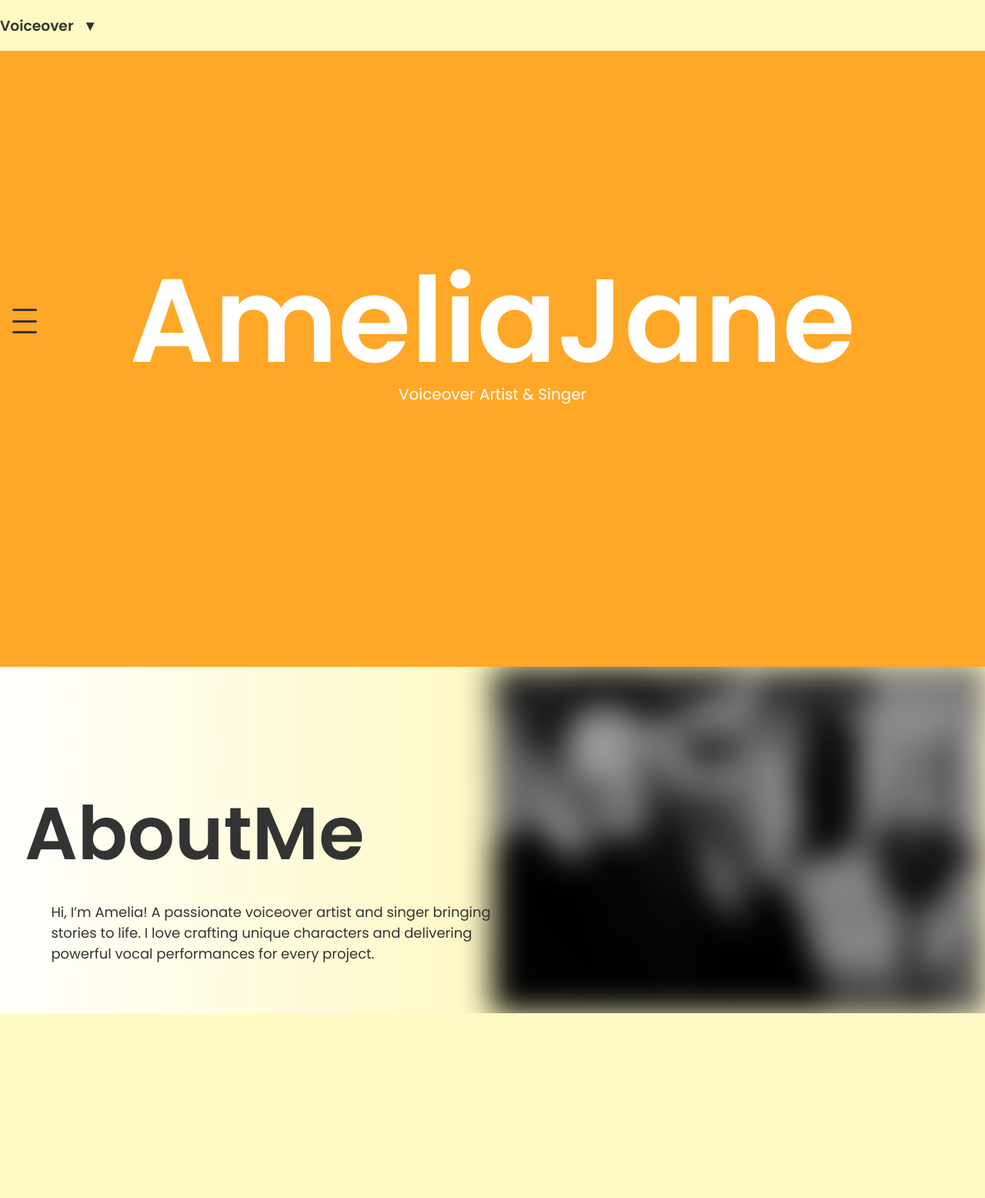
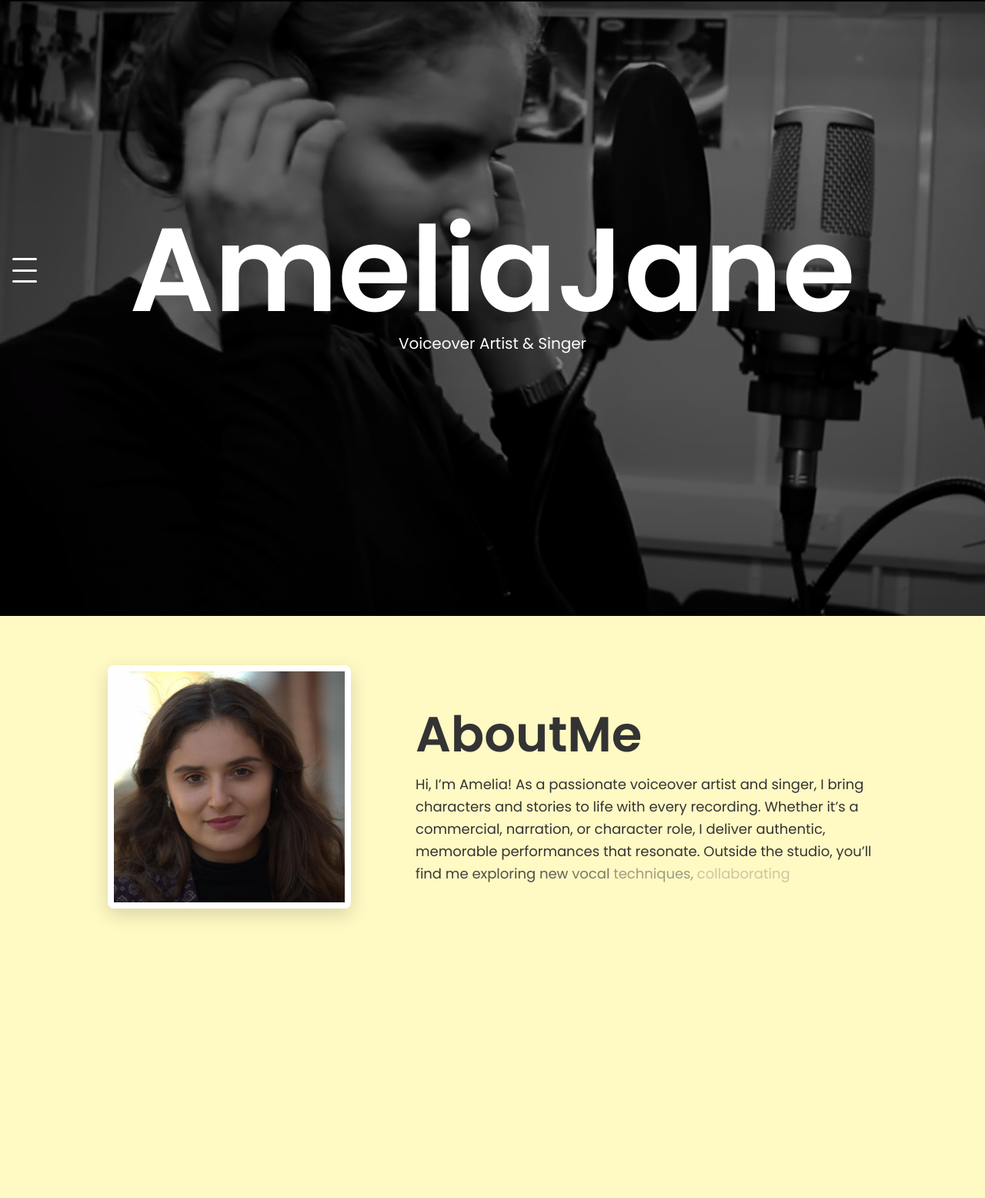
Before and after one commit to Joshua-Fields/Voiceover_Portfolio, a Flask app: page / in a window 1280 px wide. Shown: the top 1556 px of the page at 77% size. Run offline with Flask 3, Linux system fonts and the light colour scheme.

Commit message:
Fixed About Me Section

```diff
--- a/static/css/style.css
+++ b/static/css/style.css
@@ -22,7 +22,10 @@ body {
   align-items: center;
   justify-content: center;
   height: 100vh;
-  background: #FFA726;
+  background:
+    linear-gradient(rgba(0,0,0,0.4), rgba(0,0,0,0.4)),
+    url('/static/images/sideProfile.png') center center no-repeat;
+  background-size: cover;
   text-align: center;
   overflow: visible;
 }
@@ -106,29 +109,100 @@ body {
 }
 
 /* ----------------------------------------
-   About Section
+   About Section (Headshot + Text)
 ---------------------------------------- */
+/* 1) Parent styling */
+#about {
+  background-color: #FFF9C4; /* same as body background */
+  overflow: hidden;          /* contain transforms */
+  padding: 4rem 2rem;
+}
+
+/* 2) Flex container: stacked on mobile, two‐column on desktop */
+.about-content {
+  display: flex;
+  flex-direction: column;
+  align-items: center;
+  gap: 2rem;
+  max-width: 1000px;
+  margin: 0 auto;
+}
+
+@media (min-width: 768px) {
+  .about-content {
+    flex-direction: row;
+    justify-content: space-between;
+    align-items: center;
+  }
+}
+
+/* 3) Image frame: white border + drop‐shadow + slight border‐radius */
+.about-image-frame {
+  flex-shrink: 0;
+  width: 250px;               /* frame size on mobile */
+  height: 250px;
+  border: 8px solid #fff;     /* thick white “frame” */
+  border-radius: 8px;
+  box-shadow: 0 8px 24px rgba(0, 0, 0, 0.15);
+  overflow: hidden;           /* crop the img to this rectangle */
+  transform-origin: center center;
+  /* start invisible & slightly rotated for scroll animation */
+  opacity: 0;
+  transform: scale(0.8) rotate(-10deg);
+  transition: transform 0.6s ease, opacity 0.6s ease;
+}
+
+@media (min-width: 768px) {
+  .about-image-frame {
+    width: 300px;             /* slightly bigger on desktop */
+    height: 300px;
+  }
+}
+
+/* 4) Responsive headshot inside the frame */
+.about-headshot {
+  display: block;
+  width: 100%;
+  height: 100%;
+  object-fit: cover;           /* fill the frame without distortion */
+}
+
+/* 5) Text column */
+.about-text {
+  text-align: center;         /* centered on mobile */
+  max-width: 600px;
+  opacity: 0;                 /* start hidden, then animate in */
+  transform: translateY(30px);
+  transition: transform 0.6s ease, opacity 0.6s ease;
+}
+
+@media (min-width: 768px) {
+  .about-text {
+    text-align: left;         /* left-align on desktop */
+  }
+}
+
+/* 6) Heading & paragraph styling */
 .about-title {
-  font-size: clamp(3rem, 8vw, 6rem);
+  font-size: clamp(2.5rem, 6vw, 4rem);
   margin-bottom: 1rem;
   color: #333;
+  line-height: 1.1;
 }
 
-/* prepare each letter for jello animation */
-.about-title .char {
-  display: inline-block;
-  opacity: 0;
+.about-text p {
+  font-size: 1.125rem;
+  line-height: 1.6;
+  color: #333;
+  margin: 0 auto;
 }
 
-.about p {
-  font-size: 1.125rem;
-  max-width: 600px;
-  margin: 0 auto;
-}
+
 
 /* ----------------------------------------
    Services Section
 ---------------------------------------- */
+
 .services .service-list {
   display: flex;
   gap: 2rem;
@@ -260,10 +420,7 @@ body {
   width: 100%; height: 200px;
 }
 
-#about {
-  position: relative;
-  overflow: hidden;
-}
+
 
 
 /* ScrollSmoother containers */
@@ -315,10 +472,17 @@ body {
   display: block;
   width: 100%;
   height: 3px;
-  background: #333;
+  background: #fff;
   border-radius: 2px;
   transition: transform 0.3s, opacity 0.3s;
 }
+
+
+/* When .burger has the “scrolled” class, show black lines */
+.burger.scrolled .burger-line {
+  background: #333;
+}
+
 .burger.active .burger-line:nth-child(1) {
   transform: translateY(8px) rotate(45deg);
 }
@@ -366,87 +531,7 @@ body {
   width: 60%; /* or 100% for full-screen menu */
 }
 
-#about-image {
-  display: block;
-  max-width: 300px;       /* or whatever fits your design */
-  width: 100%;
-  margin: 0 auto 2rem;    /* center + space below */
-  opacity: 0;
-  transform: translateX(-100px); /* start shifted left */
-}
 
-/* 2-column About on desktop, single-column on mobile */
-.about-content {
-  display: flex;
-  flex-direction: column;
-  align-items: center;
-  gap: 2rem;
-}
-
-@media (min-width: 768px) {
-  .about-content {
-    flex-direction: row;
-    justify-content: space-between;
-    align-items: flex-start;
-  }
-
-  .about-text {
-    flex: 1;
-    max-width: 55%;
-  }
-
-  #about-image {
-    flex: 1;
-    max-width: 40%;
-    margin: 0;             /* remove bottom margin */
-    opacity: 0;            /* keep ready for scroll-in */
-    transform: translateX(100px);
-  }
-}
-
-/* keep the image offscreen initially (even on mobile) */
-#about-image {
-  display: block;
-  width: 80%;
-  max-width: 300px;
-  margin: 0 auto 2rem;
-  opacity: 0;
-  transform: translateX(100px);
-}
-
-
-#about {
-  --bg-blur: 20px;
-  position: relative;
-  padding: 4rem 2rem;
-  /* keep your gradient overlay only here */
-  background: linear-gradient(
-    to right,
-    rgba(255,255,255,0.95) 0%,
-    rgba(255,255,255,0) 50%
-  );
-  overflow: hidden;
-}
-
-/* the actual photo lives in ::before, covers the right half */
-#about::before {
-  content: "";
-  position: absolute;
-  top: 0; bottom: 0;
-  left: 50%; right: 0;
-  background:
-    url('/static/images/sideProfile.png') no-repeat center center;
-  background-size: cover;
-  filter: blur(var(--bg-blur, 20px));
-  will-change: filter;
-  z-index: 0;
-}
-
-/* make sure your content sits on top */
-.about-content, .about-text, .about-title, .about-text p {
-  position: relative;
-  z-index: 1;
-}
 
 .services-svg {
   display: block;
--- a/static/js/script.js
+++ b/static/js/script.js
@@ -131,12 +131,22 @@ window.addEventListener('DOMContentLoaded', () => {
     trigger: '.hero',
     start:   'bottom top',
     end:     'bottom top+=1',
-    onEnter:    () => gsap.to('#hero-title', { color: '#333', duration: 0.2 }),
-    onLeaveBack:() => gsap.to('#hero-title', { color: '#fff', duration: 0.2 })
+    onEnter: () => {
+      // 1) Turn the hero title dark
+      gsap.to('#hero-title', { color: '#333', duration: 0.2 });
+      // 2) Turn the burger lines black
+      gsap.to('.burger-line', { background: '#333', duration: 0.2 });
+    },
+    onLeaveBack: () => {
+      // 1) Turn the hero title white
+      gsap.to('#hero-title', { color: '#fff', duration: 0.2 });
+      // 2) Turn the burger lines white
+      gsap.to('.burger-line', { background: '#fff', duration: 0.2 });
+    }
   });
 
   // ------------------------------------------------
-  // 8) About Section Animation
+  // 8) About Section Animation (title + paragraph)
   // ------------------------------------------------
   const aboutSection = document.querySelector('#about');
   const aboutTitle   = aboutSection.querySelector('.about-title');
@@ -383,8 +393,39 @@ window.addEventListener('DOMContentLoaded', () => {
     mic.classList.remove('glow');
   });
 
+  // ------------------------------------------------
+  // 10) Animate Headshot Frame + About Text on Scroll
+  // ------------------------------------------------
+  ScrollTrigger.create({
+    trigger: "#about",
+    start:   "top 75%",
+    onEnter: () => {
+      // Grab the actual DOM nodes here (instead of passing a selector string to gsap)
+      const frameEl = document.querySelector(".about-image-frame");
+      const textEl  = document.querySelector(".about-text");
 
+      // Only animate if they exist
+      if (frameEl) {
+        gsap.to(frameEl, {
+          opacity: 1,
+          scale:   1,
+          rotate:  0,
+          duration: 0.8,
+          ease:    "power3.out"
+        });
+      }
 
+      if (textEl) {
+        gsap.to(textEl, {
+          opacity: 1,
+          y:       0,
+          duration: 0.8,
+          ease:    "power3.out",
+          delay:   0.2
+        });
+      }
+    }
+  });
 
 
 
--- a/templates/index.html
+++ b/templates/index.html
@@ -26,9 +26,7 @@
   <script defer src="{{ url_for('static', filename='js/script.js') }}"></script>
 
   <!--Transition Arrow-->
-  <h3 class="service-header">
-    Voiceover <span class="arrow">▼</span>
-  </h3>
+
 
 </head>
 <body>
@@ -66,12 +64,23 @@
       <!-- About Section -->
       <section id="about" class="section about">
         <div class="about-content">
-            <div class="about-text">
+          <div class="about-image-frame">
+            <img
+              src="{{ url_for('static', filename='images/faceShot.png') }}"
+              alt="Amelia Jane Headshot"
+              class="about-headshot"
+            />
+          </div>
+
+          <!-- RIGHT: heading + paragraph -->
+          <div class="about-text">
             <h2 class="about-title">About Me</h2>
             <p>
-                Hi, I’m Amelia! A passionate voiceover artist and singer bringing stories to life. I love crafting unique characters and delivering powerful vocal performances for every project.
+              Hi, I’m Amelia! As a passionate voiceover artist and singer, I bring characters and stories to life with every recording.
+              Whether it’s a commercial, narration, or character role, I deliver authentic, memorable performances that resonate.
+              Outside the studio, you’ll find me exploring new vocal techniques, collaborating on indie animation projects, or performing live.
             </p>
-            </div>
+          </div>
         </div>
       </section>
 
```
Also changed, not shown: other parts of static/css/style.css (+94 -7 lines), static/images/Voiceoverpicconcentrated.jpg (added), static/images/Voiceoverpicsmiling.jpg (added), static/images/faceShot.png, static/images/faceShotT.png (added), 8 other files.
